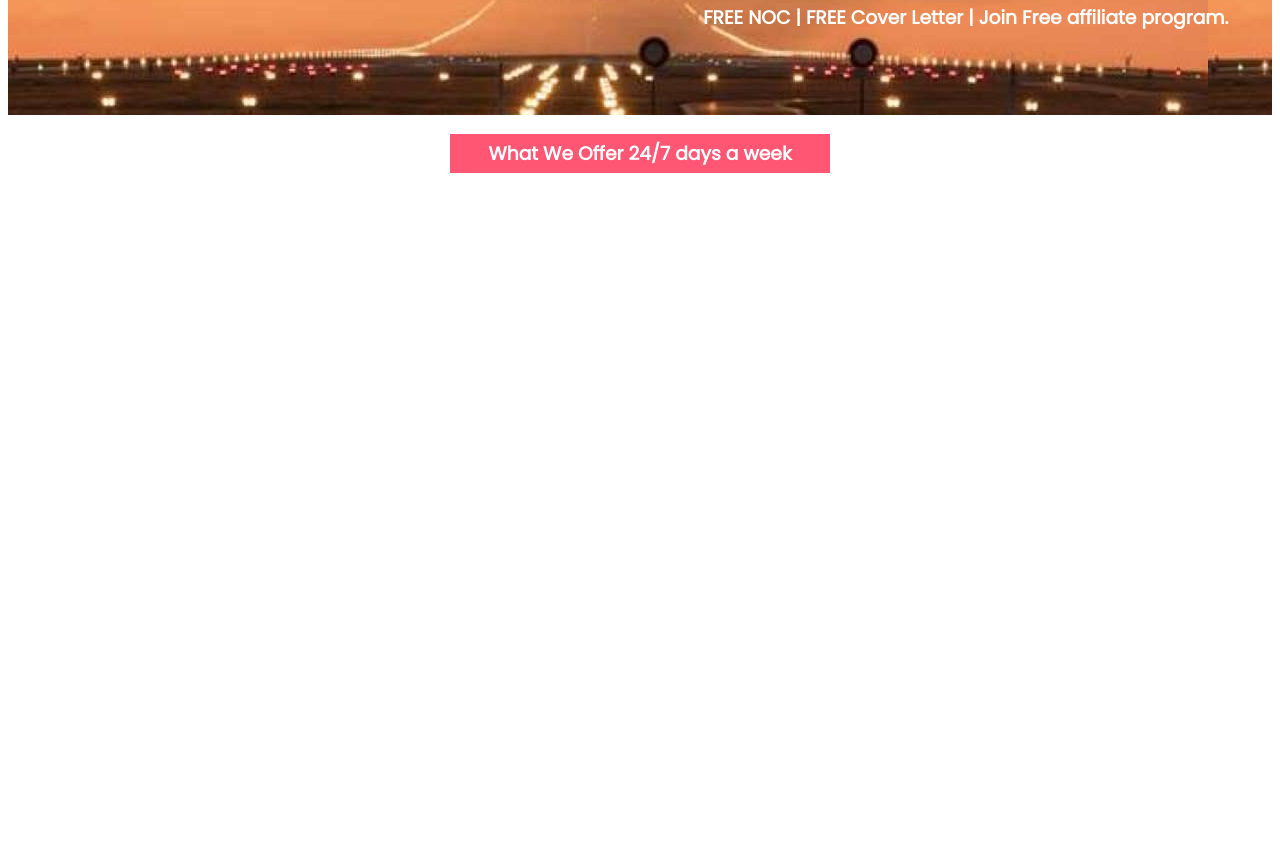
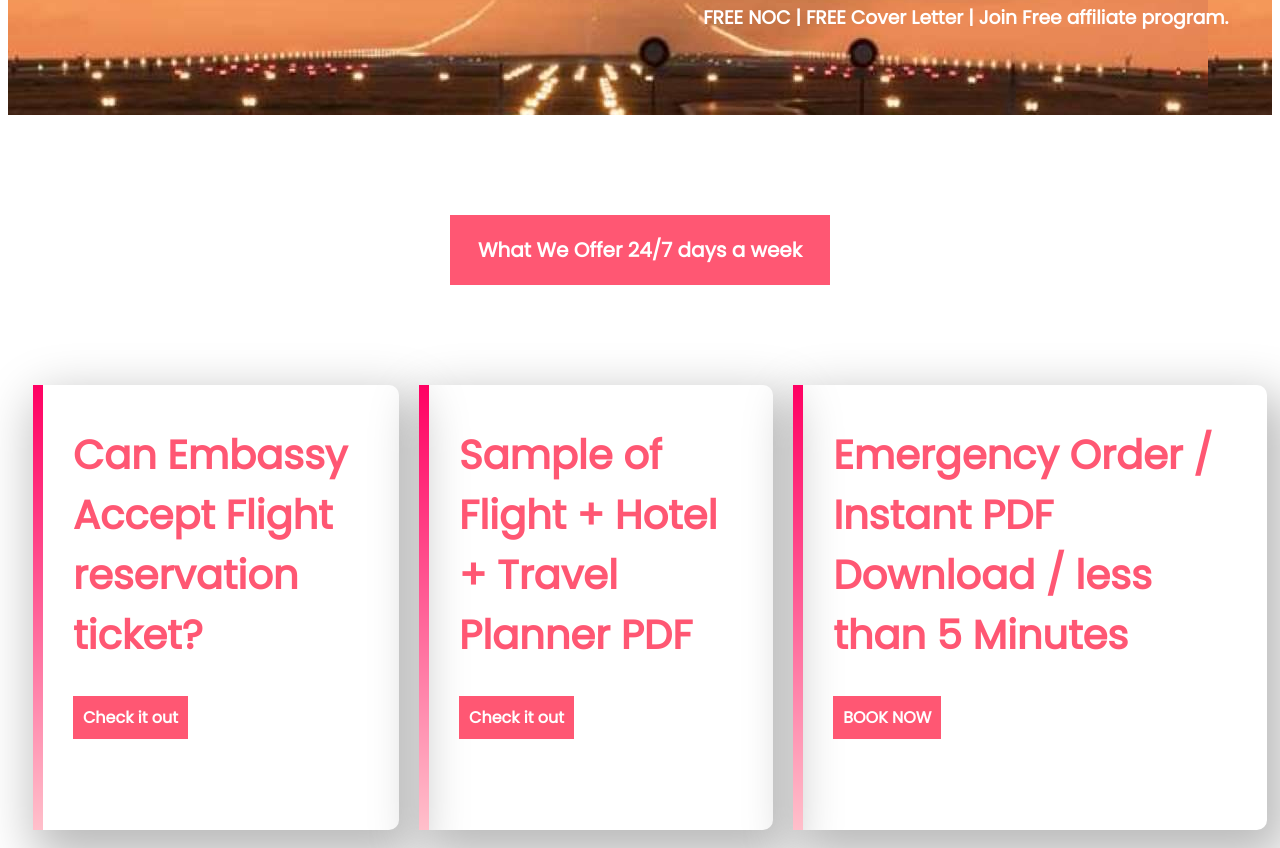
Before and after one commit to Azim1269/flight-website, a plain HTML site: page index.html in a window 1280 px wide. Shown: the part 511-1359 px from the top of the page. Before the commit the page ends 800 px from the top, so only its background shows below. Drawn offline with Linux system fonts and the light colour scheme.

Commit message:
box-shadow-added

```diff
--- a/index.html
+++ b/index.html
@@ -12,11 +12,24 @@
 </head>
 <body><h3 class="Header-text">Home|About Us|Visa Section |    Reviews|    Contact us</h3>
     <div class="header-side">
-        <h1>Get Verifiable Flight Reservation For Visa Application</h1>
+        <h1 id="Main-title">Get Verifiable Flight Reservation For Visa Application</h1>
         <h3 class="middle-text">Benefit:</h3>
         <h3 class="middle-text">30 Minutes Delivery | World Wide Accepted | 24*7 Support</h3>
         <h3 class="middle-text">FREE NOC | FREE Cover Letter | Join Free affiliate program.</h3></div>
-    <h3 id="lower-middle-text">What We Offer 24/7 days a week</h3>
+    <div><h3 id="lower-middle-text">What We Offer 24/7 days a week</h3> </div>
+    <section>
+        <div class="box-shadaw">
+            <h3 class="lower-box">Can Embassy Accept Flight reservation ticket?</h3>
+            <a class="link-button" target="-blank" href="https://flyinghelpline.com/why-embassy-ask-flight-reservation-ticket-for-visa-application/">Check it out</a>
+        </div>
+        <div class="box-shadaw"><h3 class="lower-box">Sample of Flight + Hotel + Travel Planner PDF</h3>
+            <a class="link-button" href="https://flyinghelpline.com/wp-content/uploads/2020/10/sample_flight_hotel_travelplanner-1.pdf">Check it out</a>
+        </div>
+        <div class="box-shadaw">
+            <h3 class="lower-box">Emergency Order / Instant PDF Download / less than 5 Minutes</h3>
+            <a class="link-button" href="Emergency Order / Instant PDF Download / less than 5 Minutes">BOOK NOW</a>
+        </div>
+    </section>
 
 </body>
 </html>
--- a/style.css
+++ b/style.css
@@ -6,7 +6,7 @@ body{
     text-align: center;
 
 }
-h1{
+#Main-title{
     font-size: 50px;
     color: white;
 
@@ -26,7 +26,41 @@ h1{
     background-color: rgb(255, 87, 115);
     margin-left: 35%;
     margin-right: 35%;
-    padding-top: 5px;
-    padding-bottom: 5px;
+    margin-bottom: 100px;
+    margin-top: 100px;
+    padding-top: 20px;
+    padding-bottom: 20px;
     color: white;
+    font-size: 20px;
     }
+    .link-button{
+        text-decoration: none;
+        background-color: rgb(255, 87, 115);
+        padding:10px;
+        color: white;
+        font-weight: 700;
+
+    }
+    .lower-box{
+        font-size: 40px;
+        color: rgb(255, 87, 115);
+    }
+    section{
+        display: flex;
+        padding-left: 10px;
+        padding-bottom: 10px;
+
+    }
+    .box-shadaw{
+        box-shadow: 10px 20px 50px 10px rgb(187, 187, 187);
+        margin-left: 15px;
+        margin-right: 5px;
+        padding-left:30px;
+        padding-right: 20px;
+        padding-bottom: 100px;
+        border-left: 10px solid;
+        border-image: linear-gradient(rgb(255, 0, 98), pink) ;
+        border-image-slice: 1;
+        border-radius: 10px;
+
+    }
```
